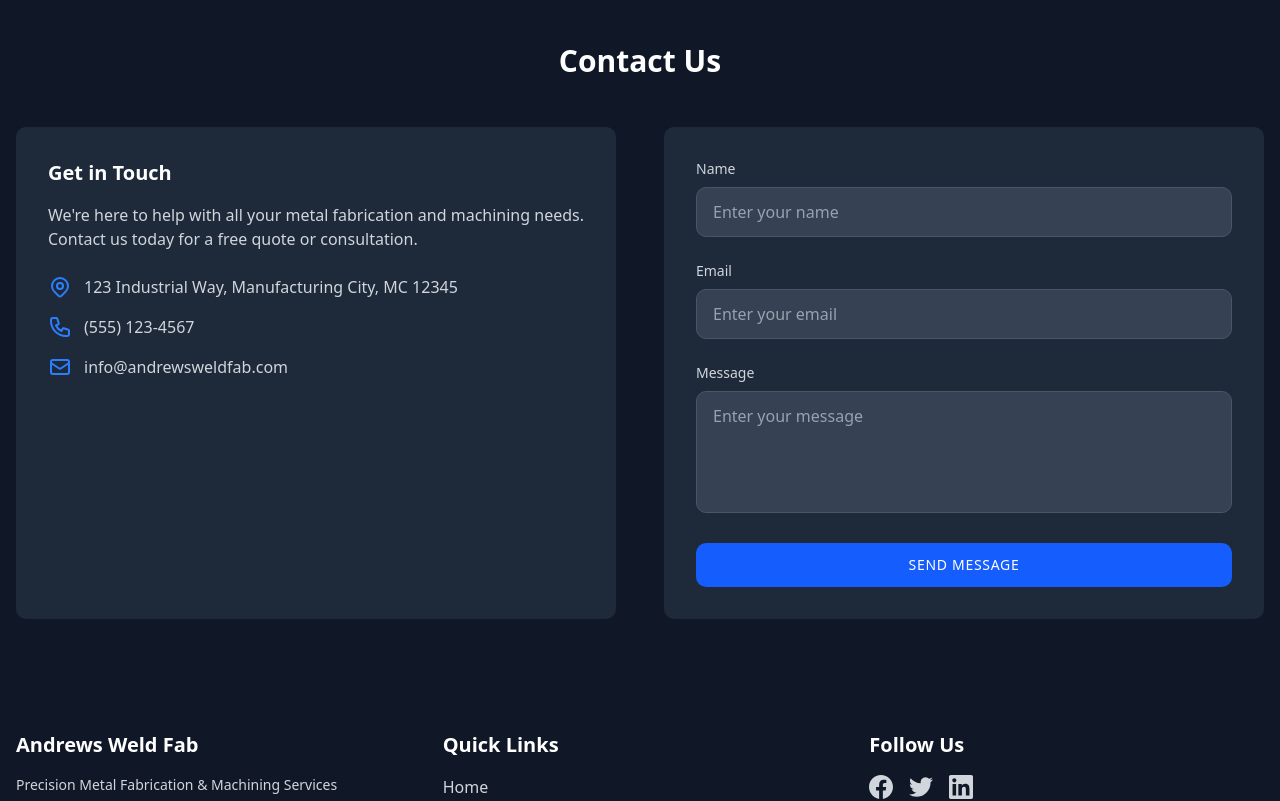
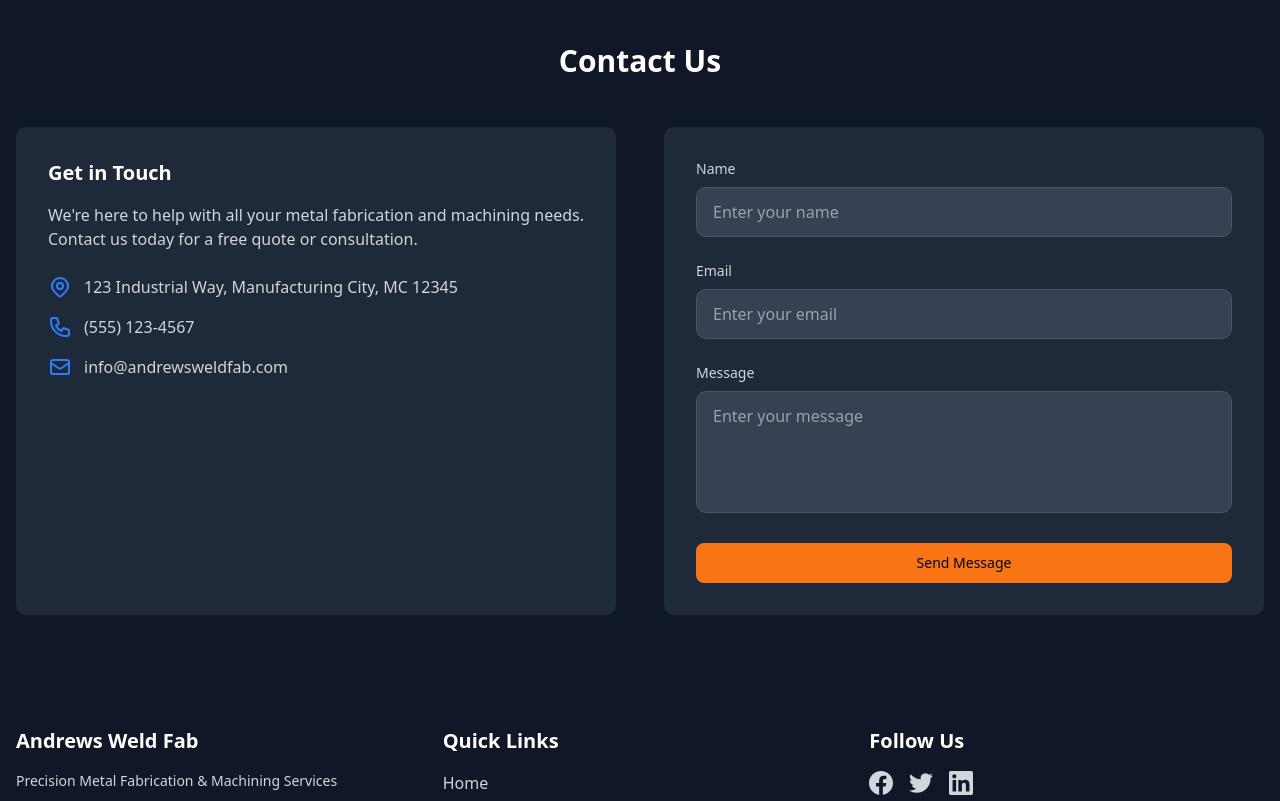
Before and after one commit to CouchNoemi/Andrewsweldfab, a Next.js app: page / in a window 1280 px wide. Shown: the part 2000-2801 px from the top of the page. Built offline with nearby package versions, Linux system fonts and the light colour scheme.

Commit message:
fix contact to send message to multiple emails

```diff
--- a/components/contact.tsx
+++ b/components/contact.tsx
@@ -1,6 +1,40 @@
-import React from 'react';
+"use client"
+
+import React, { useState } from 'react';
+import { Button } from './ui/button';
 
 function Contact() {
+  const [formData, setFormData] = useState({
+    name: '',
+    email: '',
+    message: ''
+  });
+
+  const handleInputChange = (e: React.ChangeEvent<HTMLInputElement | HTMLTextAreaElement>) => {
+    const { name, value } = e.target;
+    setFormData(prev => ({
+      ...prev,
+      [name]: value
+    }));
+  };
+
+  const handleSubmit = (e: React.FormEvent) => {
+    e.preventDefault();
+
+    const subject = `New Contact Form Submission from ${formData.name}`;
+    const body = `
+Name: ${formData.name}
+Email: ${formData.email}
+
+Message:
+${formData.message}
+    `;
+
+    const mailtoLink = `mailto:obendesmond2@gmail.com,noemicouch@gmail.com?subject=${encodeURIComponent(subject)}&body=${encodeURIComponent(body)}`;
+
+    window.location.href = mailtoLink;
+  };
+
   return (
     <section id="contact" className="py-16 bg-gray-900">
       <div className="container mx-auto px-4">
@@ -39,14 +73,17 @@ function Contact() {
           </div>
 
           {/* Contact Form */}
-          <form className="space-y-6 bg-gray-800 p-8 rounded-lg">
+          <form onSubmit={handleSubmit} className="space-y-6 bg-gray-800 p-8 rounded-lg">
             <div className="space-y-2">
               <label htmlFor="name" className="block text-sm font-medium text-gray-300">Name</label>
               <input
                 type="text"
                 id="name"
                 name="name"
+                value={formData.name}
+                onChange={handleInputChange}
                 placeholder="Enter your name"
+                required
                 className="w-full px-4 py-3 rounded-lg bg-gray-700 border border-gray-600 text-white placeholder-gray-400 focus:outline-none focus:ring-2 focus:ring-blue-500 focus:border-transparent transition duration-200"
               />
             </div>
@@ -56,7 +93,10 @@ function Contact() {
                 type="email"
                 id="email"
                 name="email"
+                value={formData.email}
+                onChange={handleInputChange}
                 placeholder="Enter your email"
+                required
                 className="w-full px-4 py-3 rounded-lg bg-gray-700 border border-gray-600 text-white placeholder-gray-400 focus:outline-none focus:ring-2 focus:ring-blue-500 focus:border-transparent transition duration-200"
               />
             </div>
@@ -65,17 +105,22 @@ function Contact() {
               <textarea
                 id="message"
                 name="message"
+                value={formData.message}
+                onChange={handleInputChange}
                 rows={4}
                 placeholder="Enter your message"
+                required
                 className="w-full px-4 py-3 rounded-lg bg-gray-700 border border-gray-600 text-white placeholder-gray-400 focus:outline-none focus:ring-2 focus:ring-blue-500 focus:border-transparent transition duration-200 resize-none"
               ></textarea>
             </div>
-            <button
+            <Button
               type="submit"
-              className="w-full bg-blue-600 text-white py-3 px-6 rounded-lg hover:bg-blue-700 focus:outline-none focus:ring-2 focus:ring-blue-500 focus:ring-offset-2 focus:ring-offset-gray-800 transition-colors duration-300 font-medium text-sm uppercase tracking-wider"
+              variant="accent"
+              size="lg"
+              className="w-full"
             >
               Send Message
-            </button>
+            </Button>
           </form>
         </div>
       </div>
```
